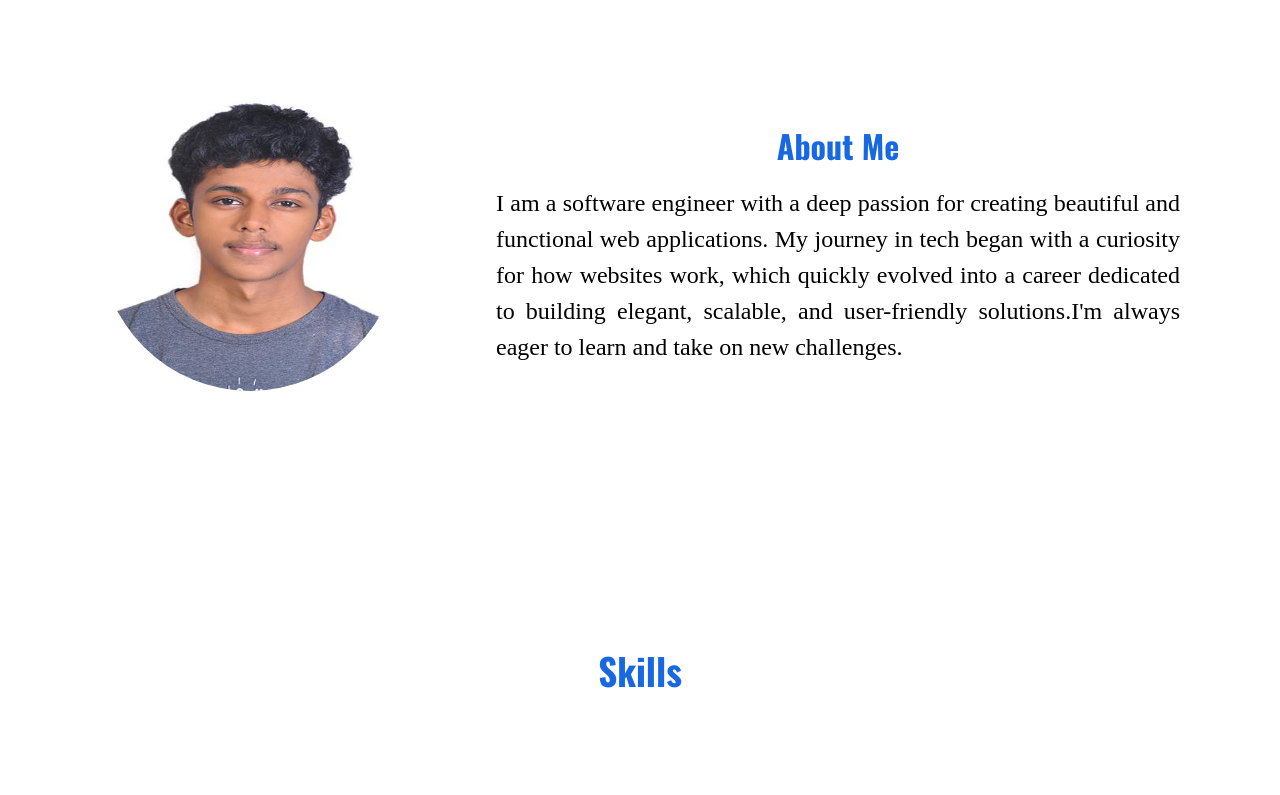
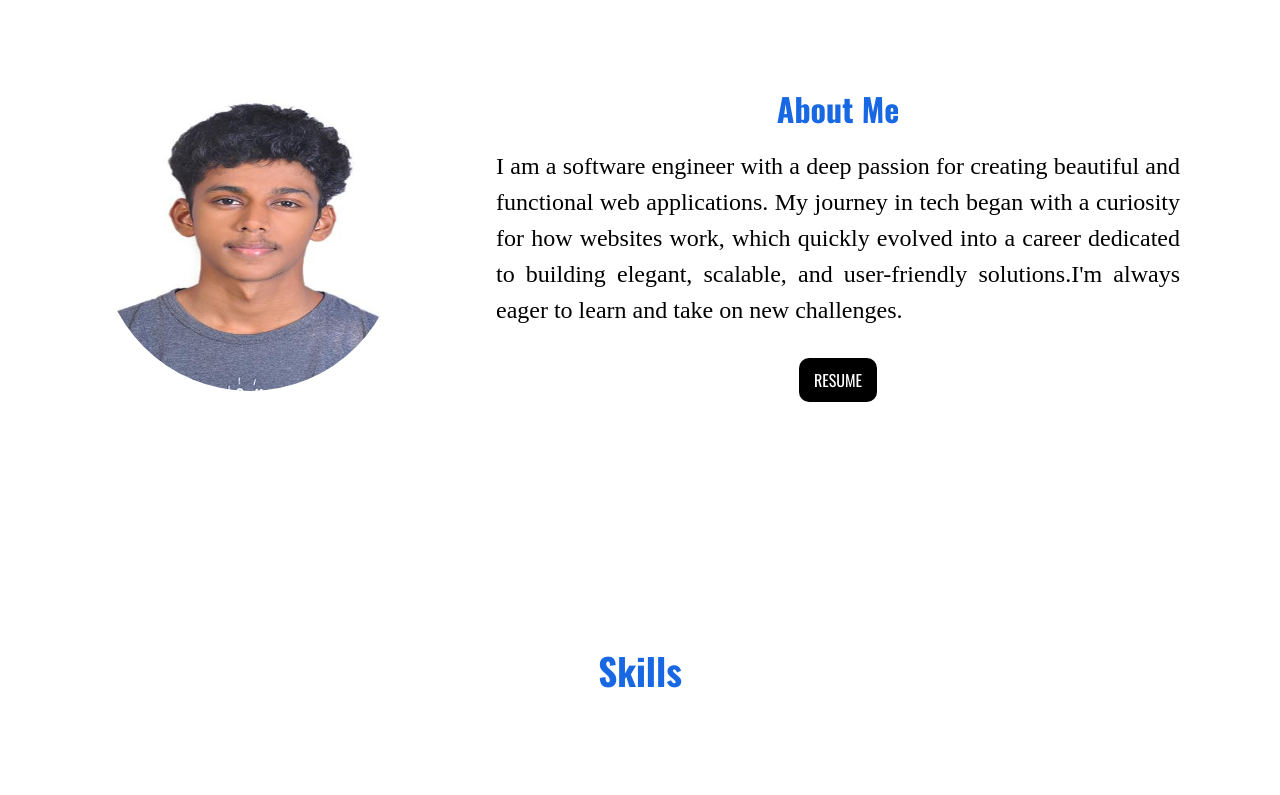
Before and after one commit to AswanthGPillai/Myportfolio, a plain HTML site: page index.html in a window 1280 px wide. Shown: the part 1059-1854 px from the top of the page. Drawn offline with nearby package versions, Linux system fonts and the light colour scheme.

Commit message:
projrct upload

```diff
--- a/index.html
+++ b/index.html
@@ -61,6 +61,7 @@
                 journey in tech began with a curiosity for how websites work, which quickly evolved into a career
                 dedicated to building elegant, scalable, and user-friendly solutions.I'm always eager to learn and take
                 on new challenges.</p>
+                <a id="download" href="./image/ASWANTH G PILLAI.pdf" download="">RESUME</a>
 
         </div>
     </div>
--- a/style.css
+++ b/style.css
@@ -6,7 +6,7 @@
 }
 
 #container{
-    width: 100%;
+    /* width: 100%; */
     /* height: 100vh; */
     position: relative;
 }
@@ -46,8 +46,8 @@ nav{
 #home{
     /* background-image: url(/image/plainbg.jpg); */
     /* margin-bottom: 300px; */
-    background-repeat: no-repeat;
-    background-size: 210vh;
+    /* background-repeat: no-repeat; */
+    /* background-size: 210vh; */
     padding: 300px;
     /* object-fit: cover; */
     width: 100%;
@@ -124,7 +124,18 @@ nav{
     text-align: justify;
     line-height: 1.5;
 }
-
+#download{
+    text-decoration: none;
+    color: white;
+    background-color: black;
+    padding: 10px 15px;
+    border-radius: 10px;
+    display: inline-block;
+    margin-top: 30px;
+}
+#download:hover{
+    background-color: rgb(61, 59, 59);
+}
 /* skills */
 
 .skill-content{
```
Also changed, not shown: 1 other file.
